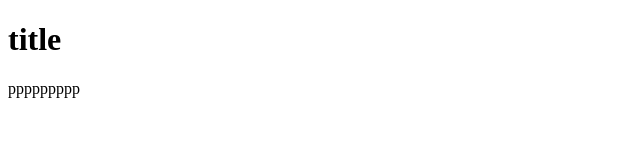
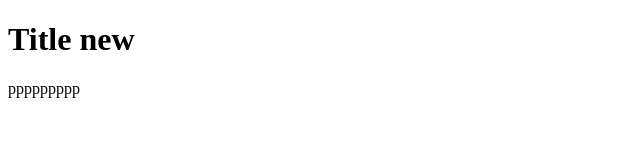
Before and after one commit to YuliaTymosh/hw1, a plain HTML site: page index.html in a window 1280 px wide. Shown: the whole page, without its empty margins (0-640 px from the left). Drawn offline with Linux system fonts and the light colour scheme.

Commit message:
New title in index

```diff
--- a/index.html
+++ b/index.html
@@ -7,7 +7,7 @@
     <title>Index</title>
 </head>
 <body>
-    <h1>title</h1>
+    <h1>Title new</h1>
     <p>ppppppppp</p>
 </body>
 </html>
```
